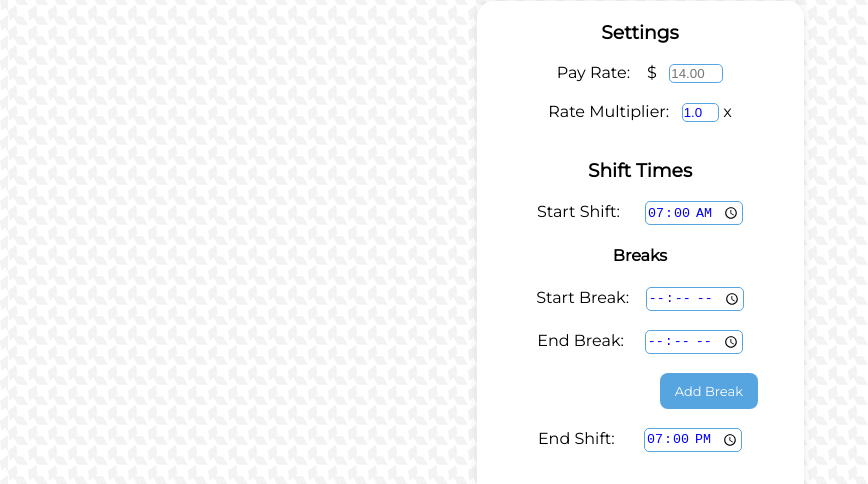
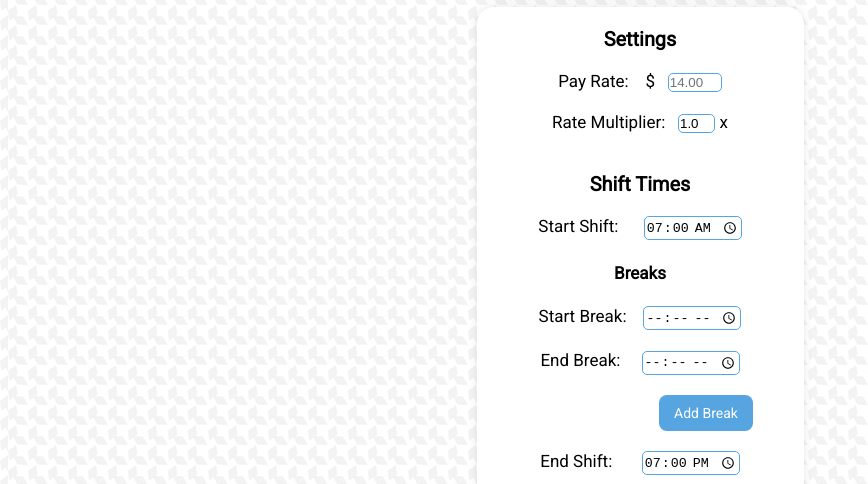
Before and after one commit to lyjacky11/HoursWorkedCalculator, a plain HTML site: page index.html in a window 1280 px wide. Shown: the part 245-729 px from the top of the page, without its empty margins (0-868 px from the left). Drawn offline with Linux system fonts and the light colour scheme.

Commit message:
Changed font style

```diff
--- a/index.html
+++ b/index.html
@@ -4,7 +4,7 @@
 	<title>Time Sheet Calculator</title>
 	<meta name="author" content="Jacky Ly">
 	<meta name="viewport" content="width=device-width, initial-scale=1.0">
-	<link rel="stylesheet" href="https://fonts.googleapis.com/css?family=Montserrat">
+	<link rel="stylesheet" href="https://fonts.googleapis.com/css?family=Roboto">
 	<link rel="icon" href="calculator.ico" type="image/x-icon"/>
 	<link rel="stylesheet" type="text/css" href="style.css">
 </head>
--- a/style.css
+++ b/style.css
@@ -1,6 +1,6 @@
 html, body {
-	font-family: Montserrat;
-	font-size:16px;
+	font-family: Roboto;
+	font-size:17px;
 	text-align: center;
 	scroll-behavior: smooth;
 	background-image: url("background.png");
@@ -21,7 +21,6 @@ input {
 	border-radius: 5px;
 	padding: 1px;
 	margin: auto;
-	color: blue;
 }
 
 input:focus {
@@ -33,8 +32,8 @@ input:focus {
 	border: none;
 	background-color: #56A5E1;
 	color: white;
-	font-family: Montserrat;
-	font-size: 13px;
+	font-family: Roboto;
+	font-size: 14px;
 	text-align: center;
 	padding: 10px 15px;
 	cursor: pointer;
```
